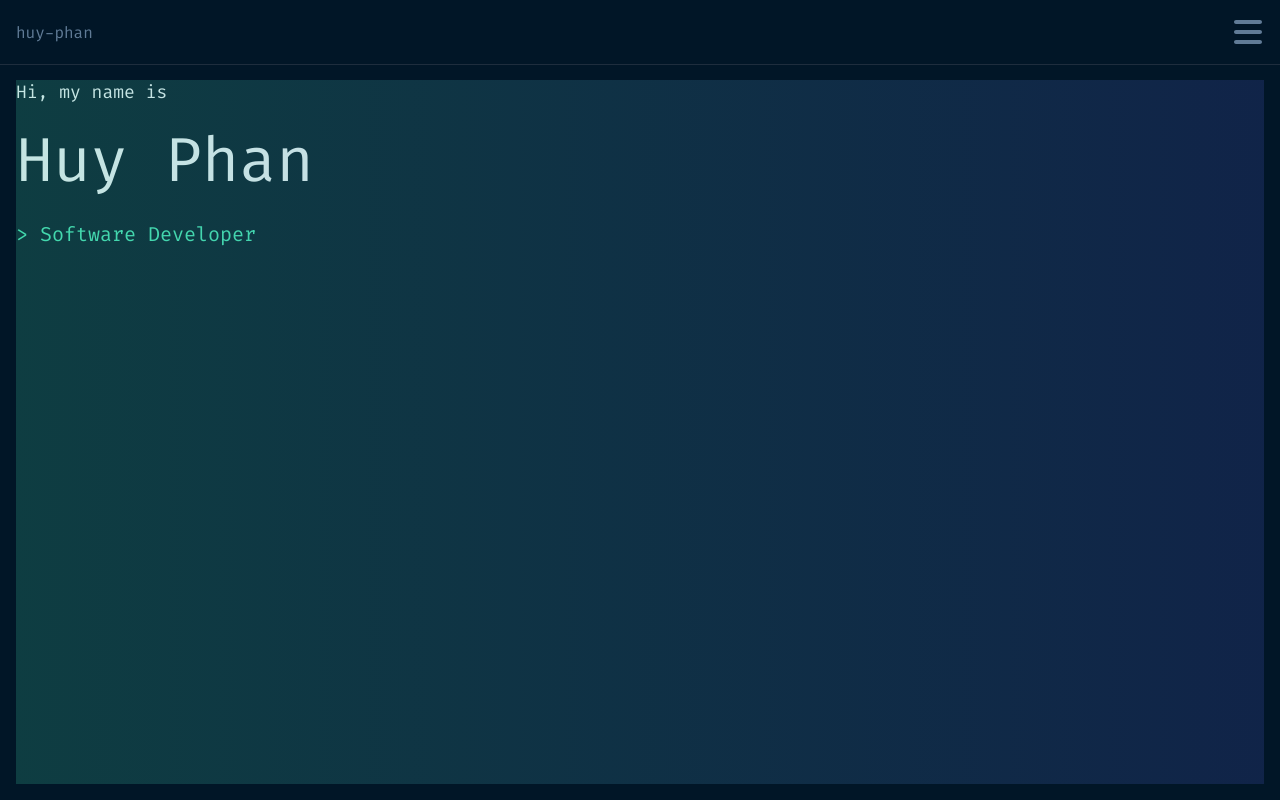
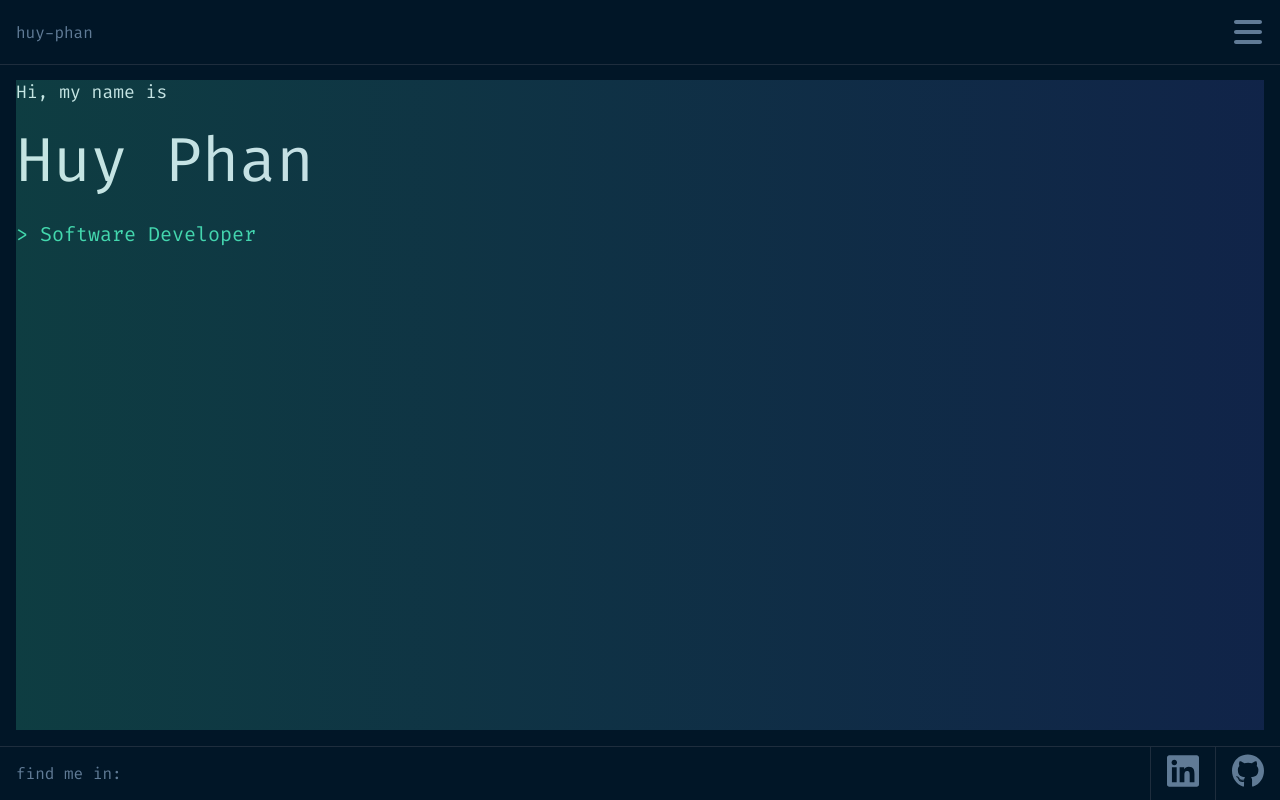
Before and after one commit to huyphan2210/My-Developer-Portfolio, a React (Vite) app: page / in a window 1280 px wide. Built offline with nearby package versions, Linux system fonts and the light colour scheme.

Commit message:
Add SocialLinks

```diff
--- a/src/layout/footer/Footer.tsx
+++ b/src/layout/footer/Footer.tsx
@@ -1,8 +1,13 @@
 import { FC } from "react";
 import "./Footer.scss";
+import SocialLinks from "../../components/SocialLinks/SocialLinks";
 
 const Footer: FC = () => {
-  return <footer></footer>;
+  return (
+    <footer>
+      <SocialLinks />
+    </footer>
+  );
 };
 
 export default Footer;
```
